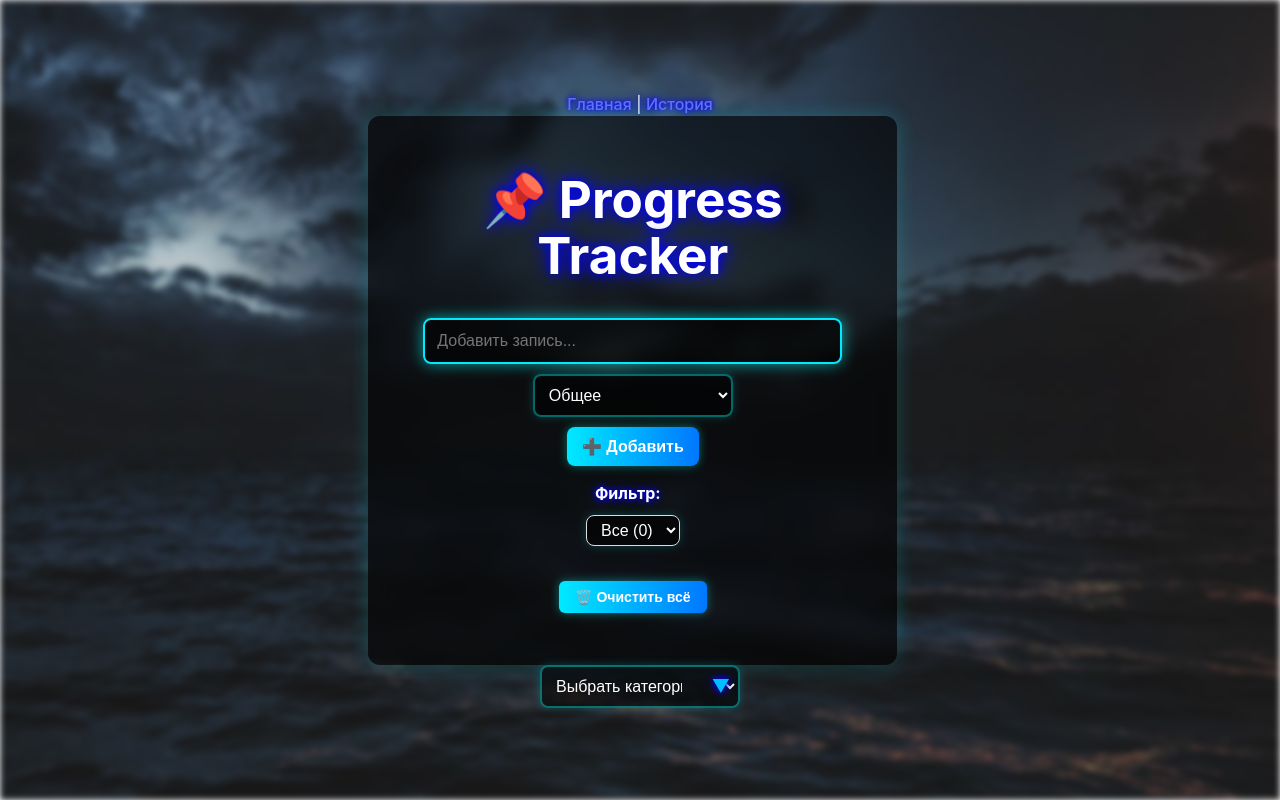
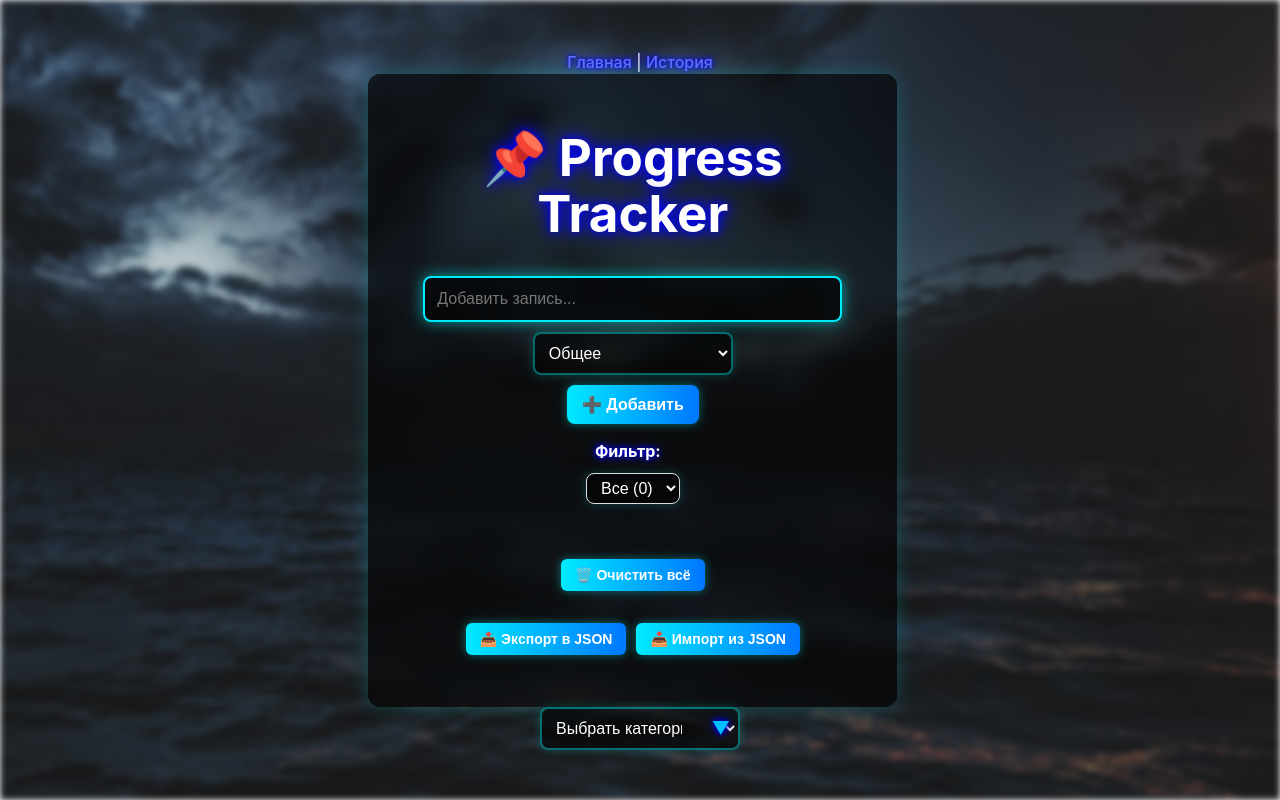
Before and after one commit to AutumnAround/Progress-tracker, a React (Vite) app in the folder Progress-tracker/: page / in a window 1280 px wide. Built offline with nearby package versions, Linux system fonts and the light colour scheme.

Commit message:
Some updates

```diff
--- a/Progress-tracker/src/index.css
+++ b/Progress-tracker/src/index.css
@@ -487,3 +487,53 @@ motion.li:hover {
 .clear-button button:hover {
   background-color: darkred;
 }
+
+.backup-buttons {
+  margin-top: 20px;
+  display: flex;
+  justify-content: center;
+  gap: 10px;
+}
+
+.backup-buttons button {
+  background-color: #444;
+  color: #fff;
+  padding: 6px 12px;
+  border-radius: 6px;
+  cursor: pointer;
+  transition: 0.3s;
+}
+
+.backup-buttons button:hover {
+  background-color: #666;
+}
+
+.data-controls {
+  display: flex;
+  flex-direction: column;
+  align-items: center;
+  gap: 12px;
+  margin-top: 20px;
+}
+
+.backup-buttons {
+  display: flex;
+  gap: 10px;
+}
+
+.backup-buttons button,
+.clear-button button {
+  background-color: #333;
+  color: #fff;
+  padding: 8px 14px;
+  border-radius: 6px;
+  border: none;
+  font-size: 14px;
+  cursor: pointer;
+  transition: background-color 0.2s ease;
+}
+
+.backup-buttons button:hover,
+.clear-button button:hover {
+  background-color: #555;
+}
--- a/Progress-tracker/src/pages/Home.tsx
+++ b/Progress-tracker/src/pages/Home.tsx
@@ -12,6 +12,8 @@ export default function Home() {
   const [deletedIndex, setDeletedIndex] = useState<number | null>(null);
   const inputRef = useRef<HTMLInputElement>(null);
   const [editedIndex, setEditedIndex] = useState<number | null>(null);
+  const fileInputRef = useRef<HTMLInputElement>(null);
+
 
   useEffect(() => {
     if (inputRef.current) {
@@ -25,6 +27,54 @@ export default function Home() {
       setEntries(JSON.parse(savedEntries));
     }
   }, []);
+
+  const exportData = () => {
+    const dataStr = JSON.stringify(entries, null, 2); // форматируем для читаемости
+    const blob = new Blob([dataStr], { type: "application/json" });
+    const url = URL.createObjectURL(blob);
+
+    const link = document.createElement("a");
+    link.href = url;
+    link.download = "progress.json";
+    document.body.appendChild(link);
+    link.click();
+    document.body.removeChild(link);
+  };
+
+  <div className="backup-buttons">
+  <button onClick={exportData}>📤 Экспорт в JSON</button>
+  </div>
+
+const importData = (e: React.ChangeEvent<HTMLInputElement>) => {
+  const file = e.target.files?.[0];
+  if (!file) return;
+
+  const reader = new FileReader();
+  reader.onload = (event) => {
+    try {
+      const imported = JSON.parse(event.target?.result as string);
+      if (Array.isArray(imported)) {
+        setEntries(imported);
+        localStorage.setItem("progress", JSON.stringify(imported));
+        alert("Импорт выполнен успешно!");
+      } else {
+        alert("Файл не подходит. Ожидается массив записей.");
+      }
+    } catch {
+      alert("Ошибка при чтении файла.");
+    }
+  };
+  reader.readAsText(file);
+};
+
+<input
+  type="file"
+  accept=".json"
+  style={{ display: "none" }}
+  onChange={(e) => importData(e)}
+  ref={fileInputRef}
+/>
+
 
   const clearAllEntries = () => {
     const confirmClear = window.confirm("Ты точно хочешь удалить все записи? Это действие необратимо!");
@@ -153,9 +203,24 @@ export default function Home() {
         </select>
       </div>
 
-      <div className="clear-button">
-  <button onClick={clearAllEntries}>🗑️ Очистить всё</button>
-      </div>
+      <div className="data-controls">
+  <div className="clear-button">
+    <button onClick={clearAllEntries}>🗑️ Очистить всё</button>
+  </div>
+
+  <div className="backup-buttons">
+    <button onClick={exportData}>📤 Экспорт в JSON</button>
+    <button onClick={() => fileInputRef.current?.click()}>📥 Импорт из JSON</button>
+    <input
+      type="file"
+      accept=".json"
+      style={{ display: "none" }}
+      onChange={(e) => importData(e)}
+      ref={fileInputRef}
+    />
+  </div>
+</div>
+
 
 
       {deletedEntry && (
```
